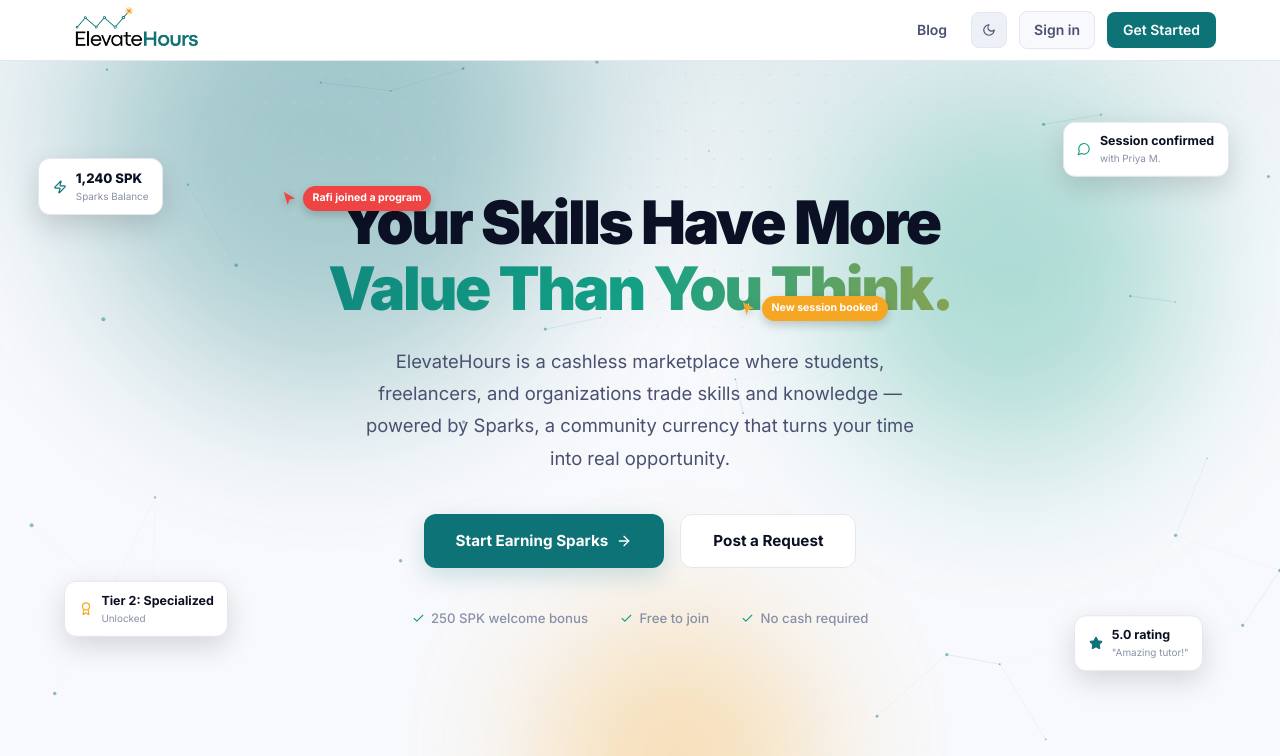
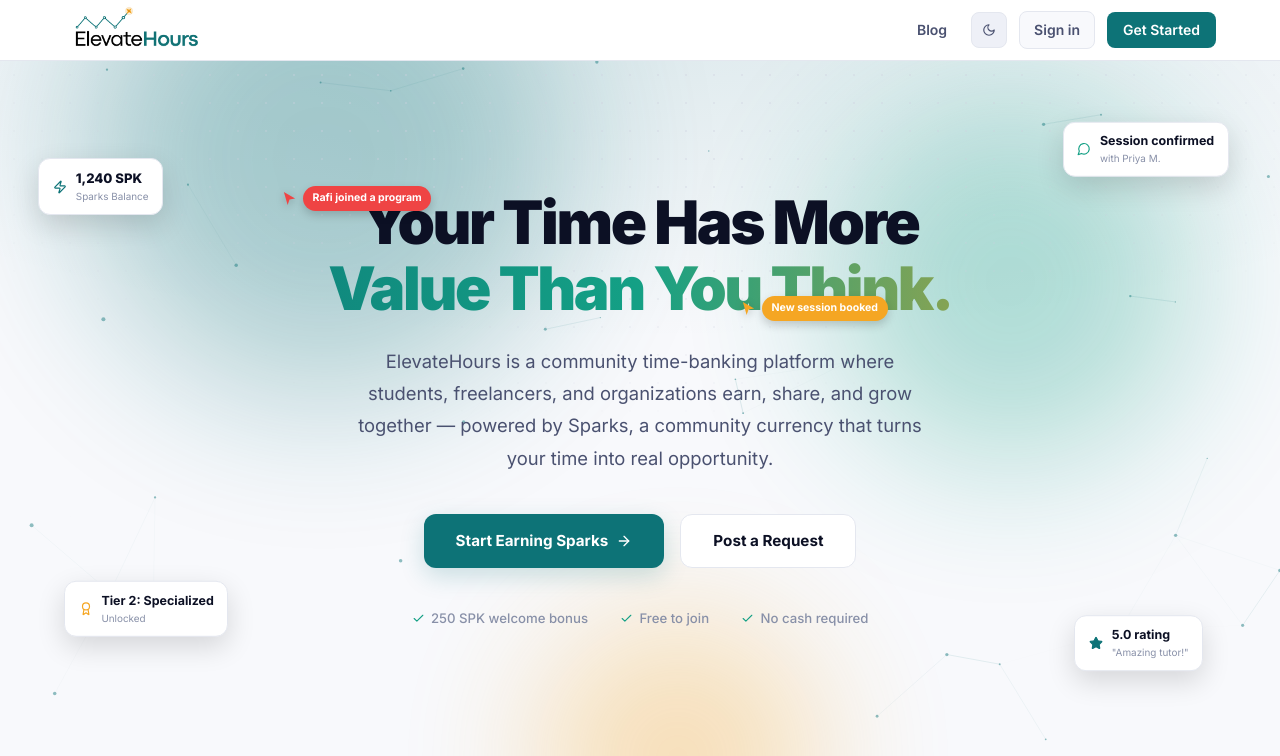
Before and after one commit to Ja-b-ir/ElevateHours, a Next.js app: page / in a window 1280 px wide. Shown: the top 756 px of the page. Built offline with nearby package versions, Linux system fonts and the light colour scheme; no server answers; the database is empty.

Commit message:
Update page.js

```diff
--- a/src/app/page.js
+++ b/src/app/page.js
@@ -224,11 +224,11 @@ export default function LandingPage() {
 
         <div className="reveal reveal-up" style={{ maxWidth: 780, margin: '0 auto', position: 'relative', zIndex: 1 }}>
           <h1 style={{ fontSize: 'clamp(2.2rem, 6vw, 3.75rem)', fontWeight: 900, letterSpacing: '-0.04em', lineHeight: 1.1, marginBottom: '1.5rem', color: 'var(--text)' }}>
-            Your Skills Have More<br />
+            Your Time Has More<br />
             <span className="eh-hero-gradient-text">Value Than You Think.</span>
           </h1>
           <p style={{ fontSize: 'clamp(1rem, 2vw, 1.15rem)', color: 'var(--text-2)', maxWidth: 580, margin: '0 auto 2.5rem', lineHeight: 1.75 }}>
-            ElevateHours is a cashless marketplace where students, freelancers, and organizations trade skills and knowledge — powered by Sparks, a community currency that turns your time into real opportunity.
+            ElevateHours is a community time-banking platform where students, freelancers, and organizations earn, share, and grow together — powered by Sparks, a community currency that turns your time into real opportunity.
           </p>
           <div style={{ display: 'flex', gap: '1rem', justifyContent: 'center', flexWrap: 'wrap' }}>
             <a href="/auth/signup" className="eh-btn" style={{ display: 'inline-flex', alignItems: 'center', gap: '0.5rem', background: 'var(--brand)', color: 'white', padding: '0.875rem 2rem', borderRadius: 'var(--radius)', fontWeight: 700, fontSize: '0.95rem', boxShadow: 'var(--shadow-brand)' }}>
```
